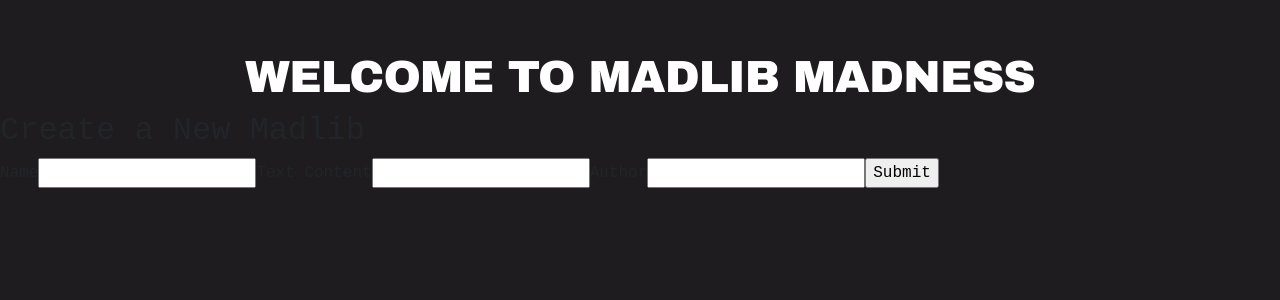
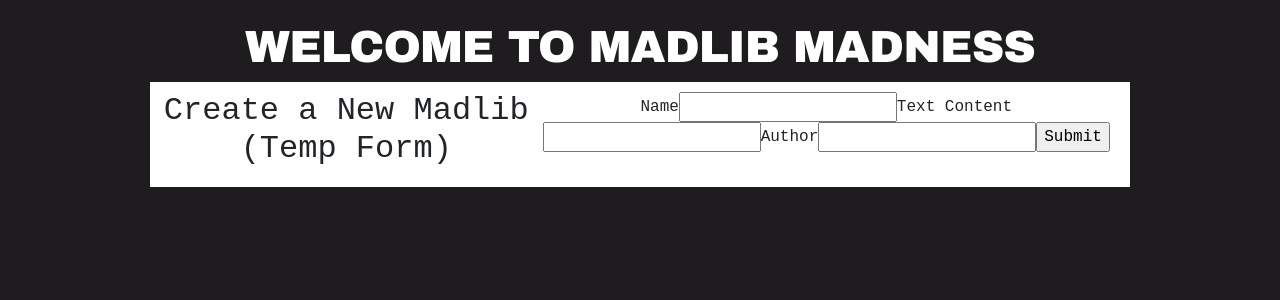
Before and after one commit to gaelzarco/GryffinFourProject, a React (Create React App) app in the folder client/: page / in a window 1280 px wide. Shown: the top 300 px of the page. Built offline with nearby package versions, Linux system fonts and the light colour scheme; no server answers.

Commit message:
made form visible, put temp styling

```diff
--- a/client/src/App.css
+++ b/client/src/App.css
@@ -2,6 +2,7 @@ html, body {
   height: 100%;
   width: 100%;
 }
+
 footer {
   position: fixed;
   bottom: 0;
@@ -31,7 +32,7 @@ li {
 .title{
   text-align: center;
   color: white;
-  padding-top: 50px;
+  padding-top: 20px;
   font-family: "Arial Black", Gadget, sans-serif;
   font-size: 45px;
   letter-spacing: -0.8px;
@@ -39,6 +40,7 @@ li {
   font-variant: small-caps;
   }
 
+  /*Tabs and Flexbox*/
 .wrapper {
   display: flex;
   flex-wrap: wrap;
@@ -48,7 +50,7 @@ li {
   align-content: center;
   padding-left: 150px;
   padding-right: 150px;
-  padding-top: 55px;
+  padding-top: 40px;
 }
 
 .category {
@@ -157,3 +159,16 @@ li {
 .gaming:hover {
   background-image: url(/public/images/gaming.gif);
 }
+
+/*Form Adjustments*/
+
+/*temporary Setup just so form is visible*/
+
+.form {
+  display: inline-flex;
+  text-align: center;
+  background-color: white;
+  padding: 10px;
+  margin-left: 150px;
+  margin-right: 150px;
+}
--- a/client/src/components/CreateMadLib.js
+++ b/client/src/components/CreateMadLib.js
@@ -1,7 +1,8 @@
 function CreateMadLib() {
     return (
         <div>
-            <h2>Create a New Madlib</h2>
+            <div className="form">
+            <h2>Create a New Madlib (Temp Form)</h2>
             <form action="/madlidbs" method="POST">
                 <label htmlFor="name">Name</label>
                 <input
@@ -27,6 +28,7 @@ function CreateMadLib() {
                 <input type="submit"/>
             </form>
         </div>
+    </div>
     )
 }
 
```
